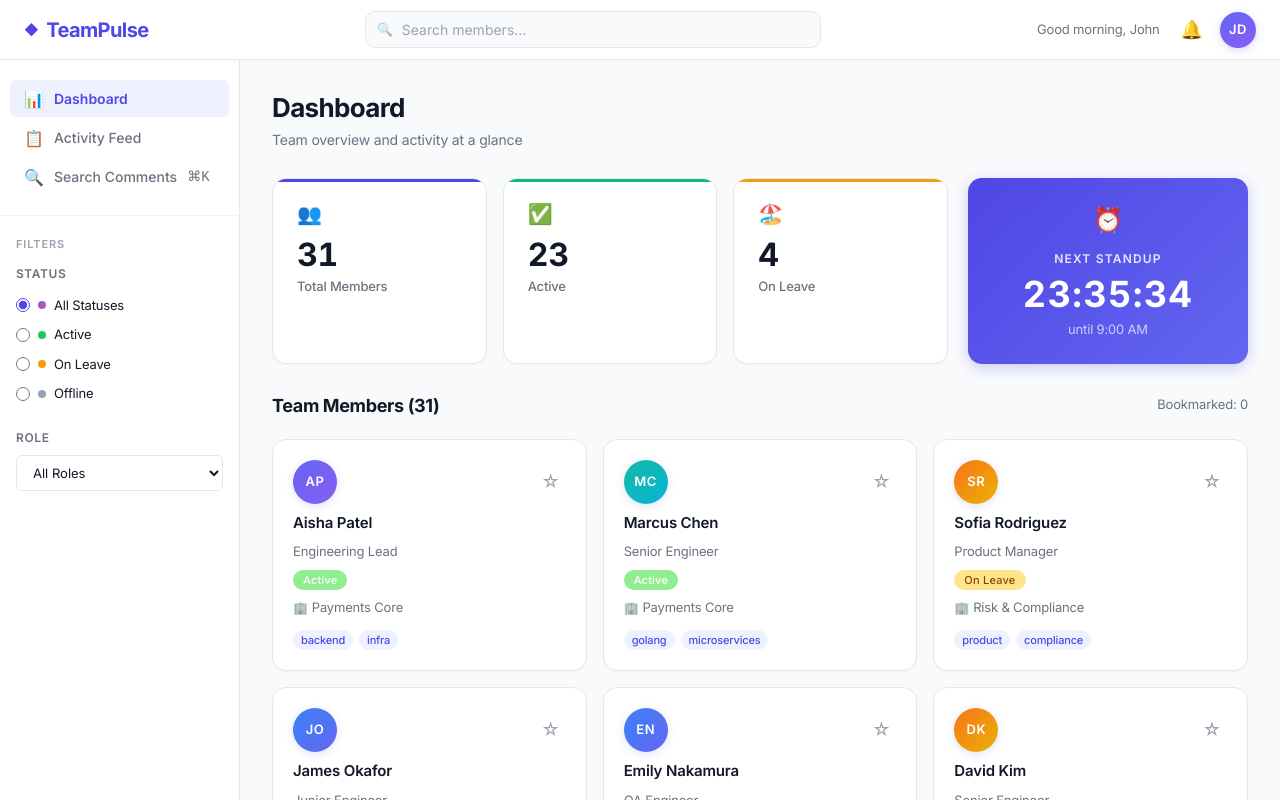
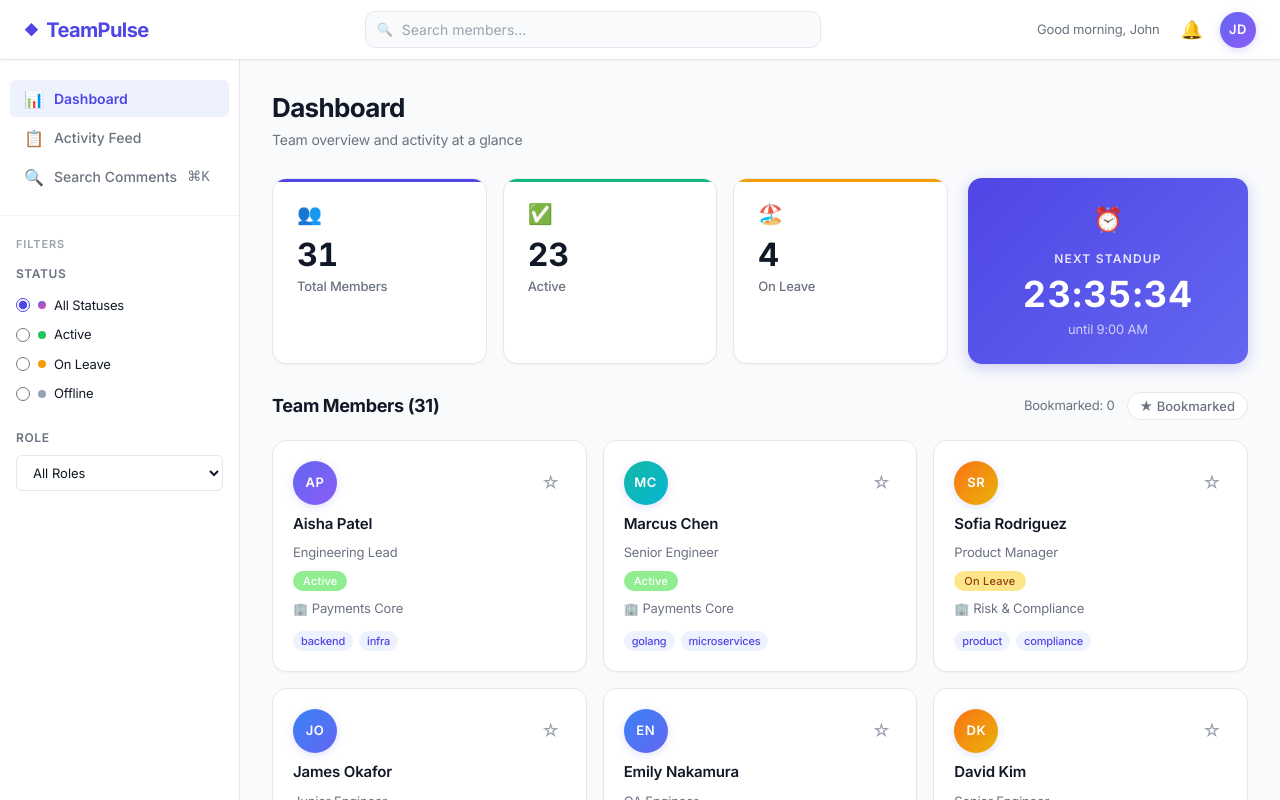
Before and after one commit to abhaydesu/aspora-assignment, a React (Vite) app: page / in a window 1280 px wide. Shown: the top 800 px of the page. Built offline with nearby package versions, Linux system fonts and the light colour scheme.

Commit message:
add bookmarked filter + fix toast ID bug

```diff
--- a/src/components/MemberCard/MemberCard.css
+++ b/src/components/MemberCard/MemberCard.css
@@ -59,6 +59,15 @@
 .member-card__bookmark:hover {
   color: var(--warning);
   background: var(--warning-light, #fffbeb);
+}
+
+.member-card__bookmark--active {
+  color: #f59e0b;
+}
+
+.member-card__bookmark--active:hover {
+  color: #d97706;
+  background: #fffbeb;
 }
 
 .member-card__name {
--- a/src/components/MemberCard/MemberCard.tsx
+++ b/src/components/MemberCard/MemberCard.tsx
@@ -24,7 +24,7 @@ export const MemberCard = React.memo<MemberCardProps>(({ member, onBookmark, onC
       <div className="member-card__header">
         <div className="member-card__avatar" style={{ background: avatarBg }}>{member.avatar}</div>
         <button
-          className="member-card__bookmark"
+          className={`member-card__bookmark${member.bookmarked ? ' member-card__bookmark--active' : ''}`}
           onClick={(e) => {
             e.stopPropagation();
             onBookmark(member.id);
--- a/src/components/MemberGrid/MemberGrid.css
+++ b/src/components/MemberGrid/MemberGrid.css
@@ -50,3 +50,31 @@
 .member-grid__loading {
   color: var(--primary);
 }
+
+.member-grid__bookmark-filter {
+  display: inline-flex;
+  align-items: center;
+  gap: 5px;
+  padding: 5px 12px;
+  border-radius: 999px;
+  border: 1px solid var(--border);
+  background: var(--surface);
+  color: var(--text-secondary);
+  font-size: 0.8125rem;
+  font-weight: 500;
+  cursor: pointer;
+  transition: all 0.15s ease;
+}
+
+.member-grid__bookmark-filter:hover {
+  border-color: #f59e0b;
+  color: #f59e0b;
+  background: #fffbeb;
+}
+
+.member-grid__bookmark-filter--active {
+  border-color: #f59e0b;
+  background: #fffbeb;
+  color: #d97706;
+  font-weight: 600;
+}
--- a/src/components/MemberGrid/MemberGrid.tsx
+++ b/src/components/MemberGrid/MemberGrid.tsx
@@ -13,6 +13,7 @@ interface MemberGridProps {
 export const MemberGrid: React.FC<MemberGridProps> = ({ onSelectMember, columns = 3 }) => {
   const [members, setMembers] = useState<Member[]>([]);
   const [bookmarks, setBookmarks] = useState<Set<number>>(new Set());
+  const [showBookmarkedOnly, setShowBookmarkedOnly] = useState(false);
   const { filters } = useFilters();
 
   const [isLoading, setIsLoading] = useState(true);
@@ -44,22 +45,29 @@ export const MemberGrid: React.FC<MemberGridProps> = ({ onSelectMember, columns
     setBookmarks(next);
   };
 
-  const displayMembers = members.map(m => ({
-    ...m,
-    bookmarked: bookmarks.has(m.id)
-  }));
+  const displayMembers = members
+    .map(m => ({ ...m, bookmarked: bookmarks.has(m.id) }))
+    .filter(m => !showBookmarkedOnly || m.bookmarked);
 
   if (isLoading) return <div className='member-grid__loading'>Loading team data...</div>
 
   if (error) return <div className='member-grid__error'>{error}</div>
 
-  const presentBookmarksCount = displayMembers.filter(m => m.bookmarked).length;
+  const presentBookmarksCount = members.filter(m => bookmarks.has(m.id)).length;
 
   return (
     <div className="member-grid">
       <div className="member-grid__header">
         <h2>Team Members ({displayMembers.length})</h2>
-        <span>Bookmarked: {presentBookmarksCount}</span>
+        <div style={{ display: 'flex', alignItems: 'center', gap: '12px' }}>
+          <span>Bookmarked: {presentBookmarksCount}</span>
+          <button
+            className={`member-grid__bookmark-filter${showBookmarkedOnly ? ' member-grid__bookmark-filter--active' : ''}`}
+            onClick={() => setShowBookmarkedOnly(v => !v)}
+          >
+            ★ {showBookmarkedOnly ? 'All Members' : 'Bookmarked'}
+          </button>
+        </div>
       </div>
       <div className="member-grid__cards" style={{ gridTemplateColumns: `repeat(${columns}, 1fr)` }}>
         {displayMembers.length === 0 && <p className="member-grid__empty">No members found</p>}
--- a/src/components/Toast/ToastContainer.tsx
+++ b/src/components/Toast/ToastContainer.tsx
@@ -1,4 +1,4 @@
-import React, { useState, useCallback, createContext, useContext } from 'react';
+import React, { useState, useCallback, useRef, createContext, useContext } from 'react';
 import './Toast.css';
 
 interface Toast {
@@ -17,10 +17,10 @@ export const useToast = () => useContext(ToastContext);
 
 export const ToastProvider: React.FC<{ children: React.ReactNode }> = ({ children }) => {
   const [toasts, setToasts] = useState<Toast[]>([]);
-  let nextId = 0;
+  const nextId = useRef(0);
 
   const showToast = useCallback((message: string, type: 'success' | 'error' | 'warning' = 'success') => {
-    const id = ++nextId;
+    const id = ++nextId.current;
     setToasts(prev => [...prev, { id, message, type }]);
     setTimeout(() => {
       setToasts(prev => prev.filter(t => t.id !== id));
```
